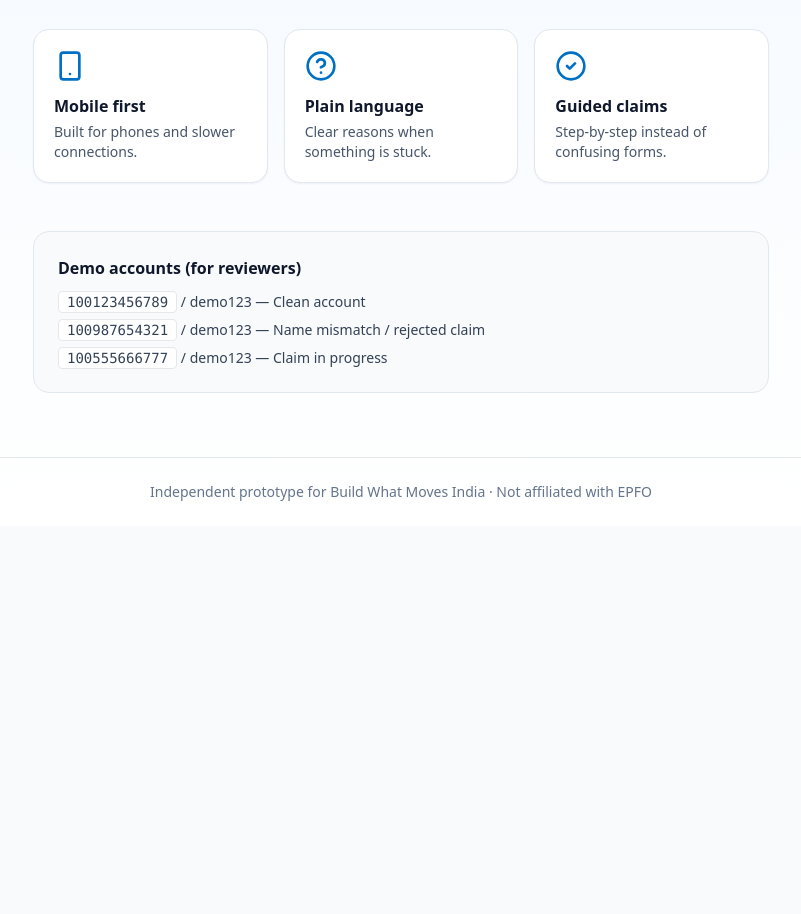
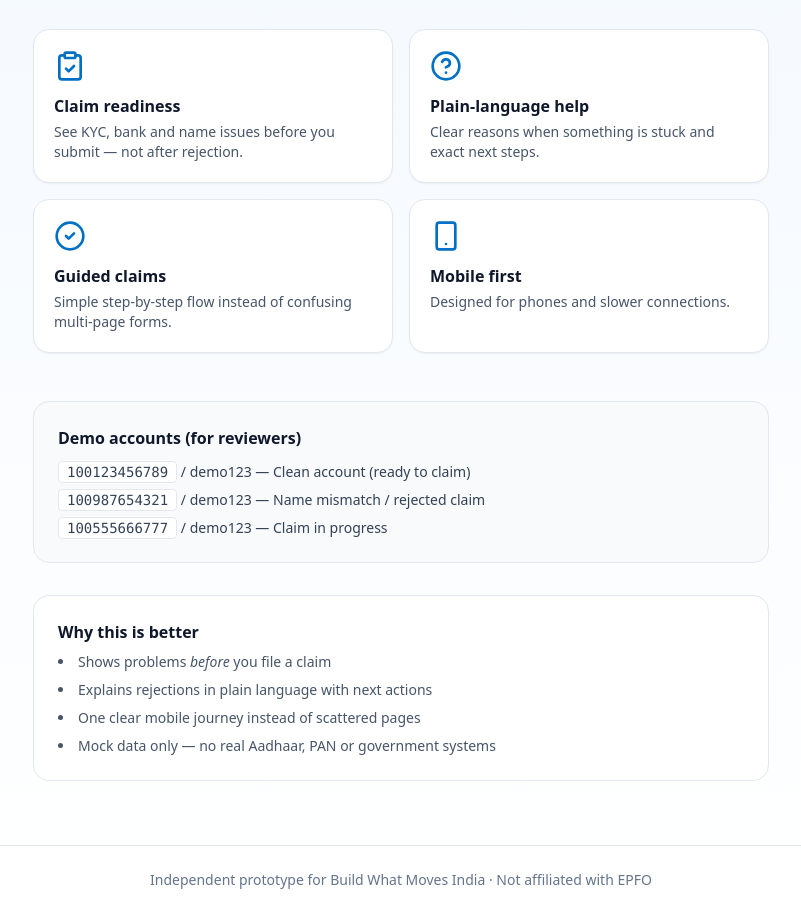
Before and after one commit to Aryan418-dev/my-epf, a Next.js app: page / in a window 1280 px wide. Shown: the part 460-1374 px from the top of the page, without its empty margins (239-1040 px from the left). Before the commit the page ends 986 px from the top, so only its background shows below. Built offline with nearby package versions, Linux system fonts and the light colour scheme.

Commit message:
Update landing + README with readiness feature and clearer demo flow

```diff
--- a/app/page.tsx
+++ b/app/page.tsx
@@ -1,10 +1,9 @@
 import Link from "next/link";
-import { Shield, ArrowRight, Smartphone, HelpCircle, CheckCircle2 } from "lucide-react";
+import { Shield, ArrowRight, Smartphone, HelpCircle, CheckCircle2, ClipboardCheck } from "lucide-react";
 
 export default function HomePage() {
   return (
     <div className="min-h-screen bg-gradient-to-b from-epf-50 to-white">
-      {/* Top banner */}
       <div className="bg-amber-50 border-b border-amber-200 px-4 py-2 text-center text-sm text-amber-900">
         Independent hackathon prototype · Not an official EPFO website
       </div>
@@ -24,7 +23,7 @@ export default function HomePage() {
       <main className="max-w-3xl mx-auto px-4 pb-16">
         <section className="mb-10">
           <h2 className="text-3xl sm:text-4xl font-bold text-slate-900 leading-tight mb-4">
-            Check balance.<br />Track claims.<br />Know what to do next.
+            Check balance.<br />Know if you are ready.<br />Track claims clearly.
           </h2>
           <p className="text-lg text-slate-600 mb-8 max-w-xl">
             MyEPF reimagines the most frustrating parts of the EPFO experience —
@@ -40,31 +39,46 @@ export default function HomePage() {
           </Link>
         </section>
 
-        <section className="grid gap-4 sm:grid-cols-3 mb-12">
+        <section className="grid gap-4 sm:grid-cols-2 mb-12">
           <div className="bg-white rounded-2xl border border-slate-200 p-5 shadow-sm">
-            <Smartphone className="w-8 h-8 text-epf-600 mb-3" />
-            <h3 className="font-semibold text-slate-900 mb-1">Mobile first</h3>
-            <p className="text-sm text-slate-600">Built for phones and slower connections.</p>
+            <ClipboardCheck className="w-8 h-8 text-epf-600 mb-3" />
+            <h3 className="font-semibold text-slate-900 mb-1">Claim readiness</h3>
+            <p className="text-sm text-slate-600">See KYC, bank and name issues before you submit — not after rejection.</p>
           </div>
           <div className="bg-white rounded-2xl border border-slate-200 p-5 shadow-sm">
             <HelpCircle className="w-8 h-8 text-epf-600 mb-3" />
-            <h3 className="font-semibold text-slate-900 mb-1">Plain language</h3>
-            <p className="text-sm text-slate-600">Clear reasons when something is stuck.</p>
+            <h3 className="font-semibold text-slate-900 mb-1">Plain-language help</h3>
+            <p className="text-sm text-slate-600">Clear reasons when something is stuck and exact next steps.</p>
           </div>
           <div className="bg-white rounded-2xl border border-slate-200 p-5 shadow-sm">
             <CheckCircle2 className="w-8 h-8 text-epf-600 mb-3" />
             <h3 className="font-semibold text-slate-900 mb-1">Guided claims</h3>
-            <p className="text-sm text-slate-600">Step-by-step instead of confusing forms.</p>
+            <p className="text-sm text-slate-600">Simple step-by-step flow instead of confusing multi-page forms.</p>
+          </div>
+          <div className="bg-white rounded-2xl border border-slate-200 p-5 shadow-sm">
+            <Smartphone className="w-8 h-8 text-epf-600 mb-3" />
+            <h3 className="font-semibold text-slate-900 mb-1">Mobile first</h3>
+            <p className="text-sm text-slate-600">Designed for phones and slower connections.</p>
           </div>
         </section>
 
-        <section className="bg-slate-50 rounded-2xl border border-slate-200 p-6">
+        <section className="bg-slate-50 rounded-2xl border border-slate-200 p-6 mb-8">
           <h3 className="font-semibold text-slate-900 mb-3">Demo accounts (for reviewers)</h3>
           <div className="space-y-2 text-sm text-slate-700">
-            <p><span className="font-mono bg-white px-2 py-0.5 rounded border">100123456789</span> / demo123 — Clean account</p>
+            <p><span className="font-mono bg-white px-2 py-0.5 rounded border">100123456789</span> / demo123 — Clean account (ready to claim)</p>
             <p><span className="font-mono bg-white px-2 py-0.5 rounded border">100987654321</span> / demo123 — Name mismatch / rejected claim</p>
             <p><span className="font-mono bg-white px-2 py-0.5 rounded border">100555666777</span> / demo123 — Claim in progress</p>
           </div>
+        </section>
+
+        <section className="bg-white rounded-2xl border border-slate-200 p-6">
+          <h3 className="font-semibold text-slate-900 mb-2">Why this is better</h3>
+          <ul className="text-sm text-slate-600 space-y-2 list-disc list-inside">
+            <li>Shows problems <em>before</em> you file a claim</li>
+            <li>Explains rejections in plain language with next actions</li>
+            <li>One clear mobile journey instead of scattered pages</li>
+            <li>Mock data only — no real Aadhaar, PAN or government systems</li>
+          </ul>
         </section>
       </main>
 
```
Also changed, not shown: 1 other file (tests, documents, lock files or other folders).
